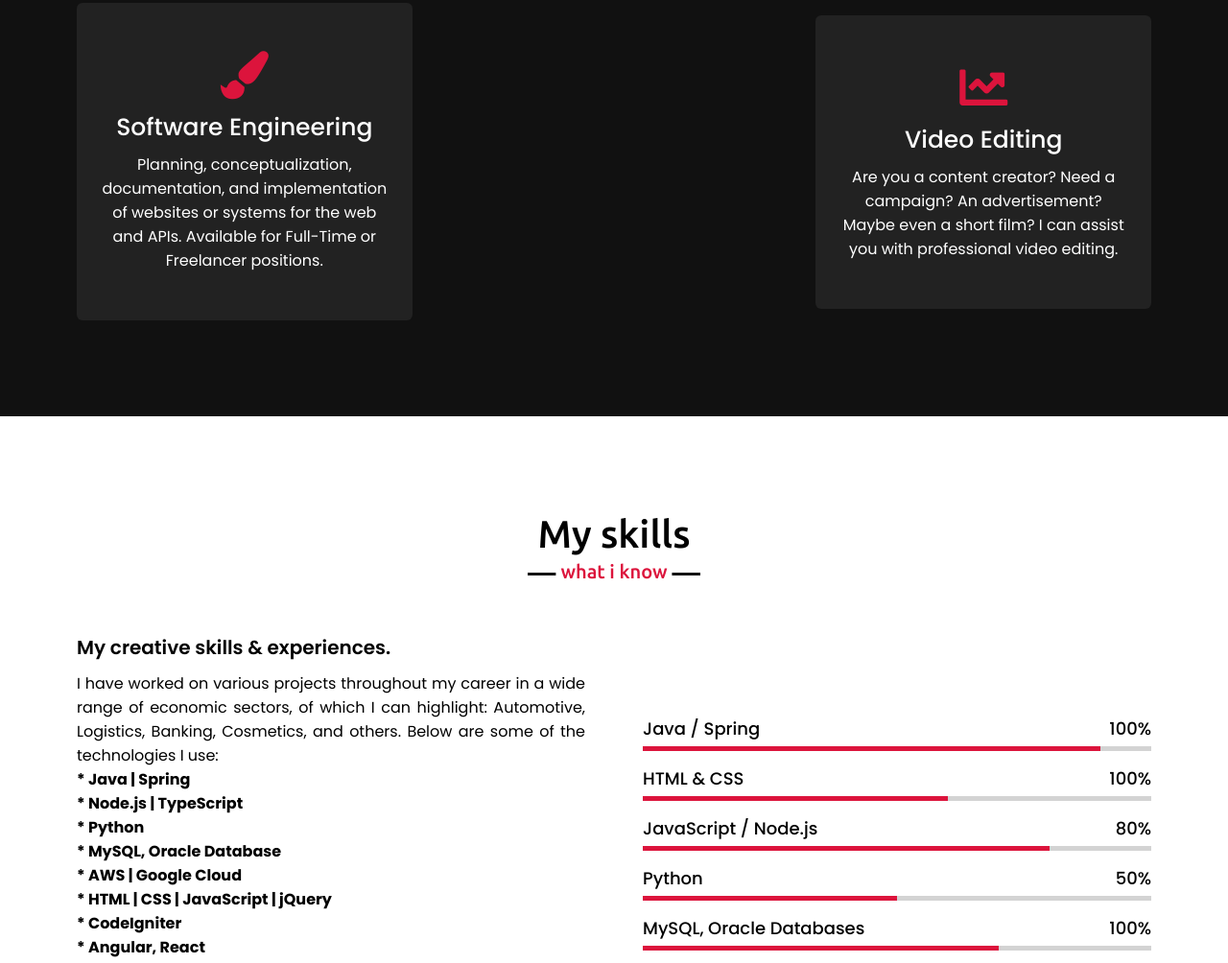
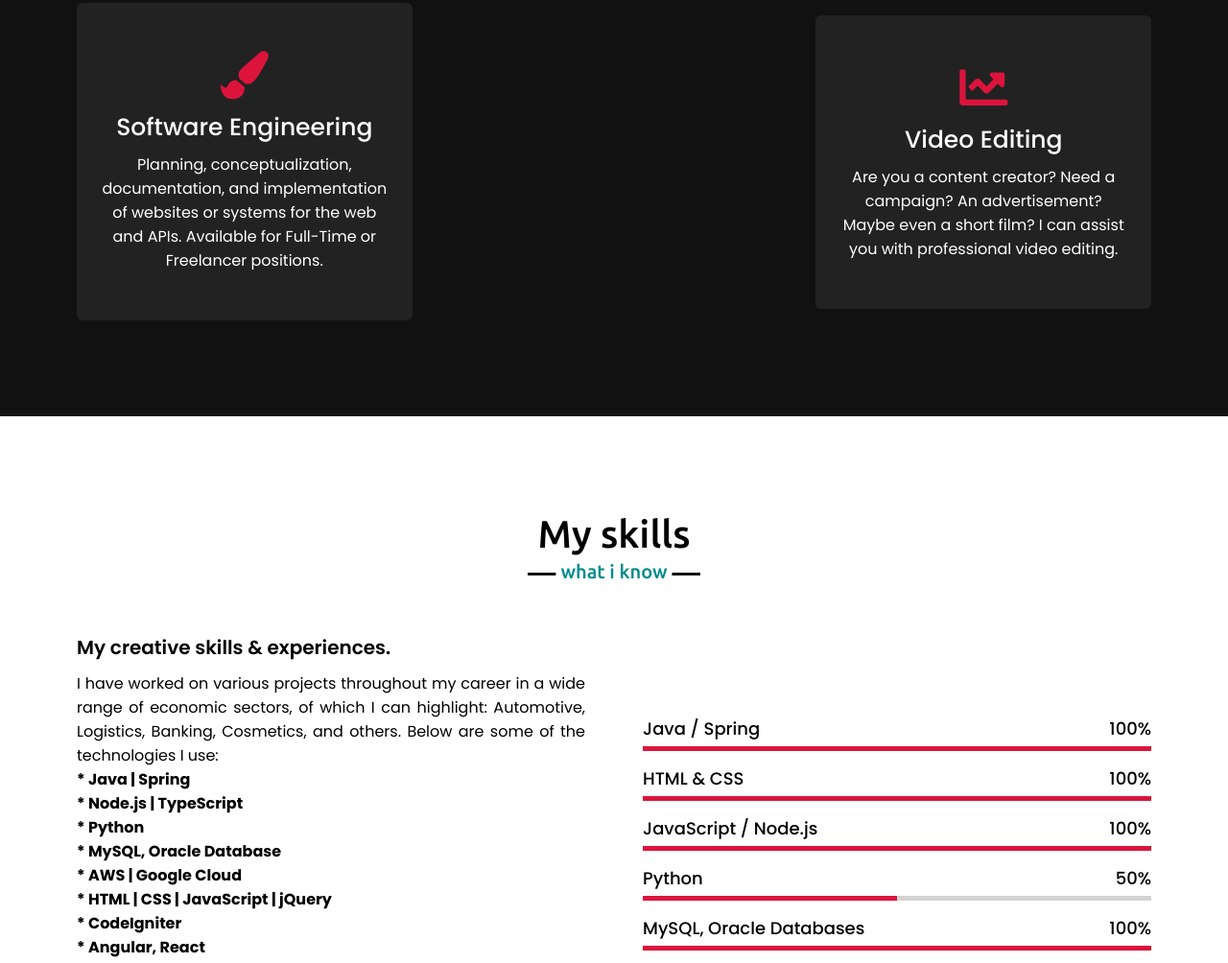
Before and after one commit to Laurance10/laurance10.github.io, a plain HTML site: page index.html in a window 1280 px wide. Shown: the part 1796-2800 px from the top of the page at 96% size. Drawn offline with nearby package versions, Linux system fonts and the light colour scheme.

Commit message:
Upgrade -> Version 1.1

```diff
--- a/index.html
+++ b/index.html
@@ -127,7 +127,7 @@
                     <div class="bars">
                         <div class="info">
                             <span>JavaScript / Node.js</span>
-                            <span>80%</span>
+                            <span>100%</span>
                         </div>
                         <div class="line js"></div>
                     </div>
--- a/style.css
+++ b/style.css
@@ -71,7 +71,7 @@ section .title::after{
     bottom: -8px;
     left: 50%;
     font-size: 20px;
-    color: crimson;
+    color: #008B8B;
     padding: 0 5px;
     background: #fff;
     transform: translateX(-50%);
@@ -88,7 +88,7 @@ section .title::after{
 }
 .navbar.sticky{
     padding: 15px 0;
-    background: crimson;
+    background: #008B8B;
 }
 .navbar .max-width{
     display: flex;
@@ -101,7 +101,7 @@ section .title::after{
     font-weight: 600;
 }
 .navbar .logo a span{
-    color: crimson;
+    color: #008B8B;
     transition: all 0.3s ease;
 }
 .navbar.sticky .logo a span{
@@ -137,7 +137,7 @@ section .title::after{
     position: fixed;
     height: 45px;
     width: 42px;
-    background: crimson;
+    background: #008B8B;
     right: 30px;
     bottom: 10px;
     text-align: center;
@@ -363,19 +363,19 @@ section .title::after{
     background: crimson;
 }
 .skills-content .right .html::before{
-    width: 90%;
+    width: 100%;
 }
 .skills-content .right .css::before{
-    width: 60%;
+    width: 100%;
 }
 .skills-content .right .js::before{
-    width: 80%;
+    width: 100%;
 }
 .skills-content .right .php::before{
     width: 50%;
 }
 .skills-content .right .mysql::before{
-    width: 70%;
+    width: 100%;
 }
 
 /* teams section styling */
```
